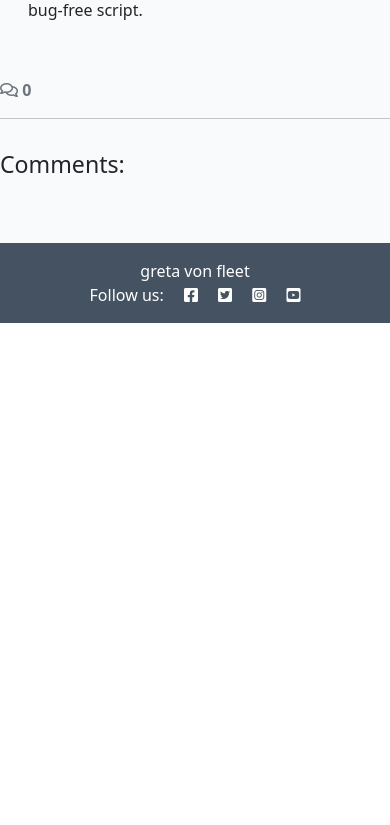
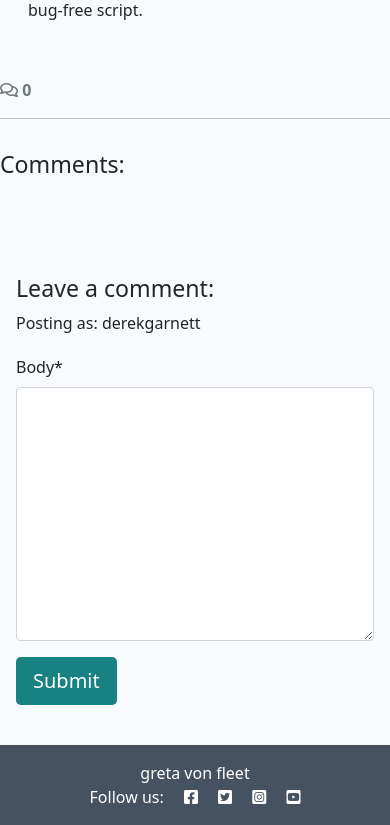
Before and after one commit to Drekkg/django-blog, a Django app: a page that uses templates/base.html in a window 390 px wide. Shown: the part 2100-2925 px from the top of the page. Before the commit the page ends 2423 px from the top, so only its background shows below. Run offline with Django 4.2, Linux system fonts and the light colour scheme; a user stored in the database is signed in; data comes from the database, SQL or seed files in the repository; some libraries are stand-ins or nearby versions.

Commit message:
FEAT adds comments section

```diff
--- /dev/null
+++ b/blog/forms.py
@@ -0,0 +1,8 @@
+from .models import Comment
+from django import forms
+
+
+class CommentForm(forms.ModelForm):
+    class Meta:
+        model = Comment
+        fields = ('body',)
--- a/blog/templates/blog/post_detail.html
+++ b/blog/templates/blog/post_detail.html
@@ -1,5 +1,6 @@
 {% extends 'base.html' %} {% block content %}
 {% load static %}
+{% load crispy_forms_tags %}
 
 <div class="masthead">
     <div class="container">
@@ -59,7 +60,7 @@
                     </span> wrote:
                 </p>
                 <div id="comment{{ comment.id }}">
-                    {{ comment.body | linebreaks }}
+                    {{ comment.body }}
                 </div>
                 {% if not comment.approved and comment.author == user %}
                 <p class="approval">
@@ -71,6 +72,22 @@
             {% endfor %}
         </div>
     </div>
+    <!-- Creating New Comments -->
+    <div class="col-md-4 card mb-4 mt-3">
+        <div class="card-body">
+            {% if user.is_authenticated %}
+            <h3>Leave a comment:</h3>
+            <p>Posting as: {{ user.username }}</p>
+            <form id="commentForm" method="post" style="margin-top: 1.3em;">
+                {{ comment_form | crispy }}
+                {% csrf_token %}
+                <button id="submitButton" type="submit" class="btn btn-signup btn-lg">Submit</button>
+            </form>
+            {% else %}
+            <p>Log in to leave a comment</p>
+            {% endif %}
+        </div>
+    </div>
 </div>
 
 {% endblock content %}
--- a/blog/views.py
+++ b/blog/views.py
@@ -1,6 +1,8 @@
 from django.shortcuts import render
 from django.views import generic
+from django.contrib import messages
 from .models import Post
+from .forms import CommentForm
 from django.shortcuts import render, get_object_or_404
 
 
@@ -32,11 +34,26 @@ def post_detail(request, slug):
     comments = post.comments.all().order_by("-created_on")
     comment_count = post.comments.filter(approved=True).count()
 
+    if request.method == "POST":
+        comment_form = CommentForm(data=request.POST)
+        if comment_form.is_valid():
+            comment = comment_form.save(commit=False)
+            comment.author = request.user
+            comment.post = post
+            comment.save()
+            messages.add_message(
+                request, messages.SUCCESS,
+                'Comment submitted and awaiting approval'
+            )
+
+    comment_form = CommentForm()
+
     return render(
         request,
         "blog/post_detail.html",
         {"post": post,
          "comments": comments,
          "comment_count": comment_count,
+         "comment_form": comment_form,
          }
     )
--- a/codestar/settings.py
+++ b/codestar/settings.py
@@ -48,12 +48,18 @@ INSTALLED_APPS = [
     'allauth',
     'allauth.account',
     'allauth.socialaccount',
+    'crispy_forms',
+    'crispy_bootstrap5',
     'blog',
     'about',
 ]
 SITE_ID = 1
 LOGIN_REDIRECT_URL = '/'
 LOGOUT_REDIRECT_URL = '/'
+
+CRISPY_ALLOWED_TEMPLATE_PACKS = "bootstrap5"
+CRISPY_TEMPLATE_PACK = "bootstrap5"
+
 MIDDLEWARE = [
     'django.middleware.security.SecurityMiddleware',
     'django.contrib.sessions.middleware.SessionMiddleware',
--- a/requirements.txt
+++ b/requirements.txt
@@ -1,7 +1,9 @@
 asgiref==3.8.1
+crispy-bootstrap5==0.7
 dj-database-url==0.5.0
 Django==4.2.14
 django-allauth==0.57.2
+django-crispy-forms==2.3
 django-summernote==0.8.20.0
 gunicorn==20.1.0
 oauthlib==3.2.2
--- a/templates/base.html
+++ b/templates/base.html
@@ -71,7 +71,20 @@
             </div>
         </div>
     </nav>
-
+    <!-- displaying Django messages -->
+    <div class="container">
+        <div class="row">
+            <div class="col-md-8 offset-md-2">
+                {% for message in messages %}
+                <div class="alert {{ message.tags }} alert-dismissible
+                    fade show" id="msg" role="alert">
+                    {{ message | safe }}
+                    <button type="button" class="btn-close" data-bs-dismiss="alert" aria-label="Close"></button>
+                </div>
+                {% endfor %}
+            </div>
+        </div>
+    </div>
     <main class="flex-shrink-0 main-bg">
         {% if user.is_authenticated %}
         <p class="text-end m-3">{{ user }} you are logged in.</p>
```
